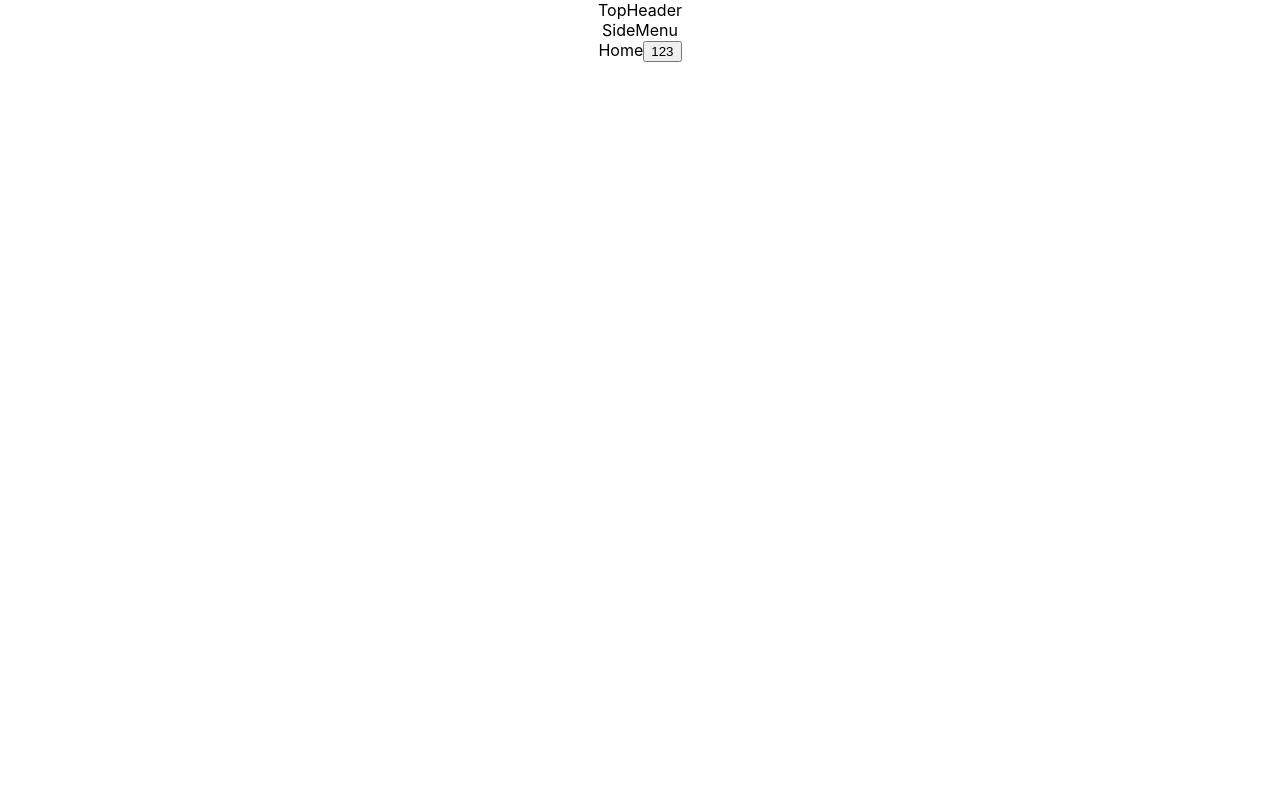
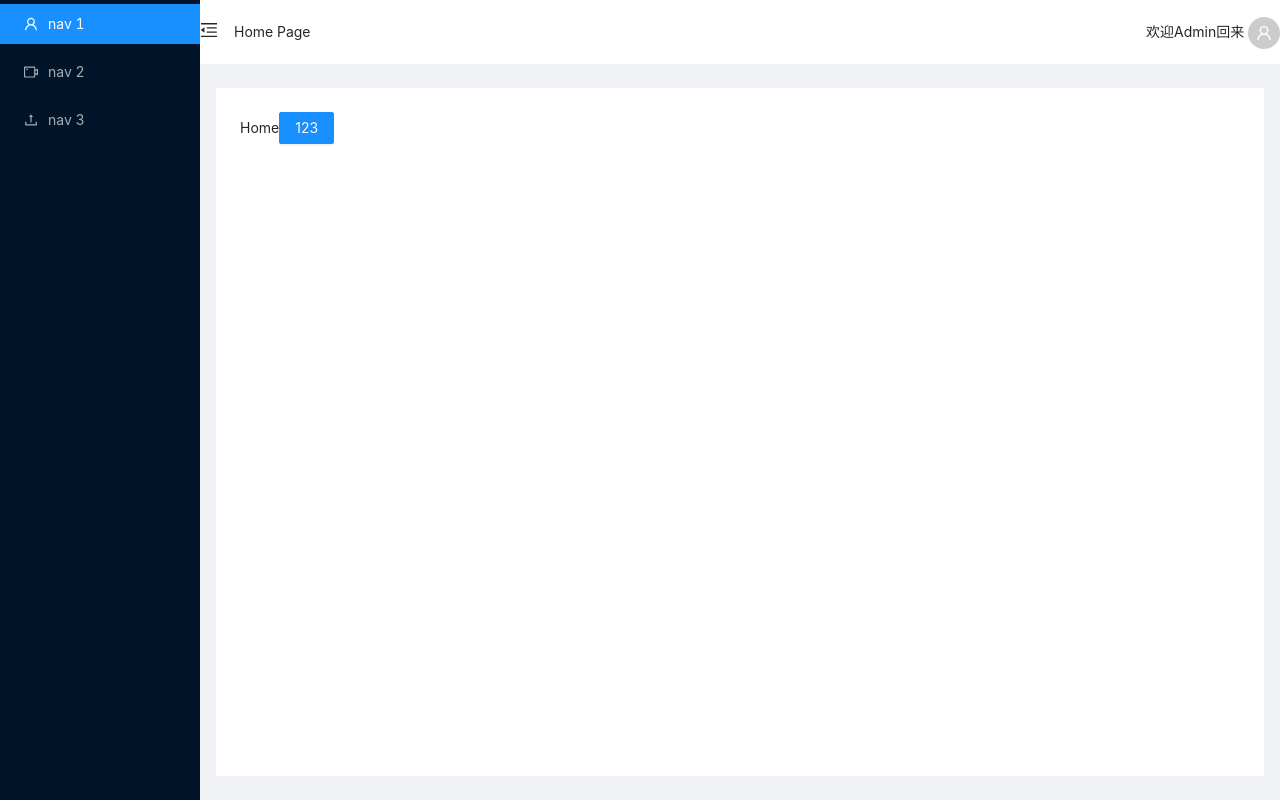
Before and after one commit to PanDaJX/react-management-system, a React app: page / in a window 1280 px wide. Built offline with nearby package versions, Linux system fonts and the light colour scheme; sample sign-in values are in the browser's storage.

Commit message:
feat sandbox-TopHeader组件

```diff
--- a/src/App.css
+++ b/src/App.css
@@ -1,5 +1,2 @@
-.App {
-  text-align: center;
-}
 
 @import 'antd/dist/antd.css';
--- a/src/App.js
+++ b/src/App.js
@@ -2,9 +2,9 @@ import "./App.css";
 import IndexRouter from "@/route/IndexRouter.js";
 function App() {
   return (
-    <div className="App">
-      <IndexRouter />
-    </div>
+    // <div>
+      <IndexRouter  className="App"/>
+    // </div>
   );
 }
 
--- a/src/components/sandbox/SideMenu.jsx
+++ b/src/components/sandbox/SideMenu.jsx
@@ -1,7 +1,39 @@
-import React from 'react'
+import React from "react";
+import {
+  UploadOutlined,
+  UserOutlined,
+  VideoCameraOutlined,
+} from "@ant-design/icons";
+import { Layout, Menu } from "antd";
 
-export default function SideMenu() {
+export default function SideMenu(props) {
+  const { collapsed } = props;
+  const { Sider } = Layout;
   return (
-    <div>SideMenu</div>
-  )
+    <Sider trigger={null} collapsible collapsed={collapsed}>
+      <div className="logo" />
+      <Menu
+        theme="dark"
+        mode="inline"
+        defaultSelectedKeys={["1"]}
+        items={[
+          {
+            key: "1",
+            icon: <UserOutlined />,
+            label: "nav 1",
+          },
+          {
+            key: "2",
+            icon: <VideoCameraOutlined />,
+            label: "nav 2",
+          },
+          {
+            key: "3",
+            icon: <UploadOutlined />,
+            label: "nav 3",
+          },
+        ]}
+      />
+    </Sider>
+  );
 }
--- a/src/components/sandbox/TopHeader.jsx
+++ b/src/components/sandbox/TopHeader.jsx
@@ -1,7 +1,61 @@
-import React from 'react'
+import styles from "@views/sandbox/index.module.scss";
+import React from "react";
+import {
+  MenuFoldOutlined,
+  MenuUnfoldOutlined,
+  UserOutlined,
+} from "@ant-design/icons";
+import { Layout, Dropdown, Menu, Avatar } from "antd";
 
-export default function TopHeader() {
+export default function TopHeader(props) {
+  const { collapsed, setCollapsed } = props;
+  const { Header } = Layout;
+
+  const menu = (
+    <Menu
+      items={[
+        {
+          key: "1",
+          label: "超级管理员",
+        },
+
+        {
+          key: "2",
+          danger: true,
+          label: "退出",
+        },
+      ]}
+    />
+  );
+
   return (
-    <div>TopHeader</div>
-  )
+    <Header
+      className={styles.TopHeader}
+      style={{
+        padding: 0,
+        background: " #fff",
+      }}
+    >
+      <div className={styles.TopLeft}>
+        {collapsed ? (
+          <MenuUnfoldOutlined
+            className={styles.trigger}
+            onClick={() => setCollapsed(!collapsed)}
+          />
+        ) : (
+          <MenuFoldOutlined
+            className={styles.trigger}
+            onClick={() => setCollapsed(!collapsed)}
+          />
+        )}
+        Home Page
+      </div>
+      <div className={styles.TopRight}>
+        <span>欢迎Admin回来</span>&nbsp;
+        <Dropdown overlay={menu}>
+          <Avatar size={32} icon={<UserOutlined />} className={styles.Avatar} />
+        </Dropdown>
+      </div>
+    </Header>
+  );
 }
--- a/src/views/sandbox/index.jsx
+++ b/src/views/sandbox/index.jsx
@@ -1,14 +1,30 @@
-import React from "react";
 import styles from "./index.module.scss";
+import React, { useState } from "react";
+import { Outlet } from "react-router-dom";
 import SideMenu from "../../components/sandbox/SideMenu";
 import TopHeader from "../../components/sandbox/TopHeader";
-import { Outlet } from "react-router-dom";
-export default function index() {
+import { Layout } from "antd";
+const { Content } = Layout;
+
+export default function Index() {
+  const [collapsed, setCollapsed] = useState(false);
+
   return (
-    <div className={styles.SandBox}>
-      <TopHeader />
-      <SideMenu />
-      <Outlet />
-    </div>
+    <Layout className={styles.SandBox}>
+      <SideMenu collapsed={collapsed} />
+      <Layout className={styles.SiteLayout}>
+        <TopHeader collapsed={collapsed} setCollapsed={setCollapsed} />
+        <Content
+          className={styles.SiteLayoutBackground}
+          style={{
+            margin: "24px 16px",
+            padding: 24,
+            minHeight: 280,
+          }}
+        >
+          <Outlet />
+        </Content>
+      </Layout>
+    </Layout>
   );
 }
--- a/src/views/sandbox/index.module.scss
+++ b/src/views/sandbox/index.module.scss
@@ -1,3 +1,34 @@
-.SandBox{
+.SandBox {
+  width: 100vw;
+  height: 100vh;
+  .trigger {
+    margin-right: 16px;
+    font-size: 18px;
+    line-height: 64px;
+    cursor: pointer;
+    transition: color 0.3s;
+  }
 
+  .trigger:hover {
+    color: #1890ff;
+  }
+
+  .logo {
+    height: 32px;
+    margin: 16px;
+    background: rgba(255, 255, 255, 0.3);
+  }
+  .TopHeader {
+    background: #fff;
+    display: flex;
+    align-items: center;
+    justify-content: space-between;
+    padding: 0 16px;
+    .Avatar{
+      cursor: pointer;
+    }
+  }
+  .SiteLayout .SiteLayoutBackground {
+    background: #fff;
+  }
 }
```
Also changed, not shown: 1 other file (tests, documents, lock files or other folders).
